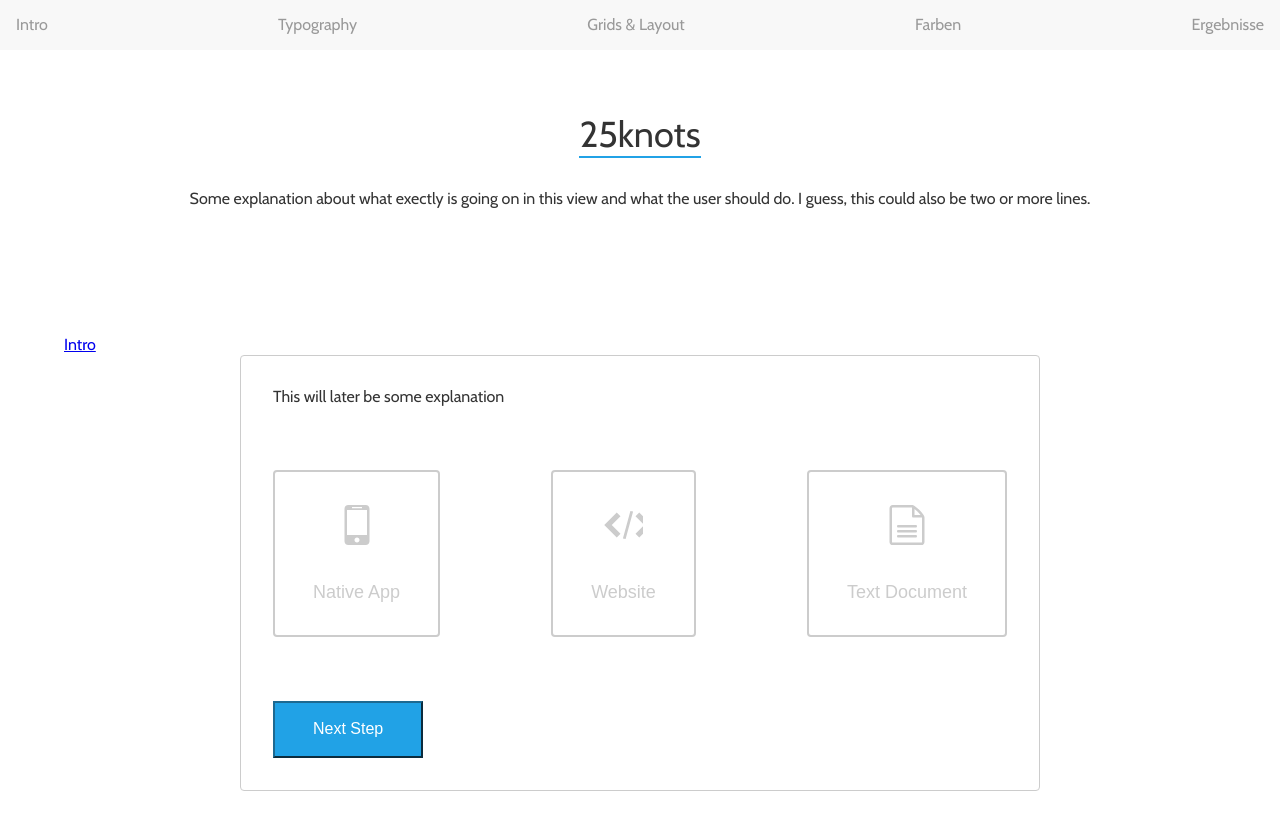
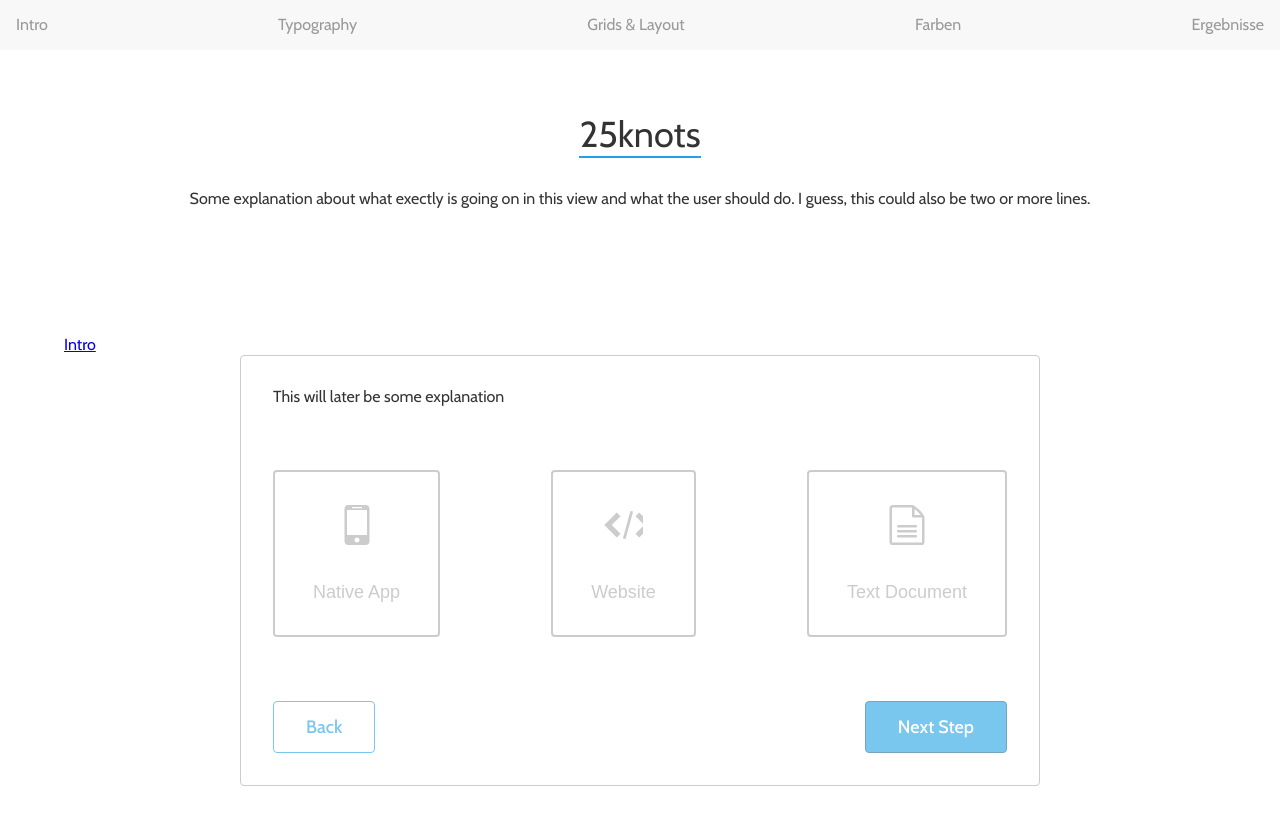
Before and after one commit to Plsr/25knots, a React app: page / in a window 1280 px wide. Shown: the top 830 px of the page. Built offline with nearby package versions, Linux system fonts and the light colour scheme.

Commit message:
Added back button to setup progress

```diff
--- a/src/actions/index.js
+++ b/src/actions/index.js
@@ -2,6 +2,7 @@
 export const NEXT_SETUP_STEP = 'NEXT_SETUP_STEP'
 export const SET_SCOPE = 'SET_SCOPE'
 export const SET_SETUP_TO_FINISHED = 'SET_SETUP_TO_FINISHED'
+export const PREVIOUS_SETUP_STEP = 'PREVIOUS_SETUP_STEP'
 
 export const nextSetupStep = () => {
   return {
@@ -21,3 +22,9 @@ export const setSetupToFinished = () => {
     type: SET_SETUP_TO_FINISHED
   }
 }
+
+export const previousSetupStep = () => {
+  return {
+    type: PREVIOUS_SETUP_STEP
+  }
+}
--- a/src/components/Setup.jsx
+++ b/src/components/Setup.jsx
@@ -20,6 +20,7 @@ function Setup(props) {
         setupOptions={props.setupOptions}
         setScope={props.setScope}
         setSetupToFinished={props.setSetupToFinished}
+        previousSetupStep={props.previousSetupStep}
       />
     )
   }
--- a/src/components/SetupProgress.jsx
+++ b/src/components/SetupProgress.jsx
@@ -14,6 +14,7 @@ class SetupProgress extends React.Component {
     super(props)
     this.handleIconButtonClick = this.handleIconButtonClick.bind(this)
     this.handleButtonClick = this.handleButtonClick.bind(this)
+    this.handleBackButtonClick = this.handleBackButtonClick.bind(this)
     this.constructIconButtons = this.constructIconButtons.bind(this)
     this.generateContent = this.generateContent.bind(this)
 
@@ -40,6 +41,10 @@ class SetupProgress extends React.Component {
     this.setState({
       activeOption: false
     })
+  }
+
+  handleBackButtonClick() {
+    this.props.previousSetupStep()
   }
 
   /**
@@ -118,7 +123,10 @@ class SetupProgress extends React.Component {
             {this.generateContent()}
           </div>
           <SpacingInset size='l' />
-          <SecondaryButton inactive={this.state.activeOption == false} onClick={this.handleButtonClick}>Next Step</SecondaryButton>
+          <div className={css(styles.buttonWrapperStyles)}>
+            <SecondaryButton inactive={this.props.setupStep < 2} onClick={this.handleBackButtonClick} variant={'outline'}>Back</SecondaryButton>
+            <SecondaryButton inactive={this.state.activeOption == false} onClick={this.handleButtonClick}>Next Step</SecondaryButton>
+          </div>
         </SpacingInset>
       </BorderedBox>
     )
--- a/src/containers/SetupContainer.js
+++ b/src/containers/SetupContainer.js
@@ -1,5 +1,5 @@
 import { connect } from 'react-redux'
-import { setScope, setSetupToFinished } from '../actions'
+import { setScope, setSetupToFinished, previousSetupStep } from '../actions'
 import Setup from '../components/Setup.jsx'
 
 const mapStatetoProps = (state, ownProps) => {
@@ -18,6 +18,9 @@ const mapDispatchToProps = (dispatch) => {
     },
     setSetupToFinished: () => {
       dispatch(setSetupToFinished())
+    },
+    previousSetupStep: () => {
+      dispatch(previousSetupStep())
     }
   }
 }
--- a/src/reducers/setup.js
+++ b/src/reducers/setup.js
@@ -1,4 +1,4 @@
-import { SET_SCOPE, SET_SETUP_TO_FINISHED } from '../actions'
+import { SET_SCOPE, SET_SETUP_TO_FINISHED, PREVIOUS_SETUP_STEP } from '../actions'
 
 const initialState = {
   setupStep: 1,
@@ -20,6 +20,11 @@ const setup = (state = initialState, action) => {
       return Object.assign({}, state, {
         setupFinished: true
       })
+    case PREVIOUS_SETUP_STEP:
+      return Object.assign({}, state, {
+        setupStep: state.setupStep - 1,
+        scopes: state.scopes.slice(0, -1)
+      })
     default:
       return state
   }
--- /dev/null
+++ b/src/styles/shared/buttons.js
@@ -0,0 +1,26 @@
+import { fontFamily, fontSizes, fontWeights } from '../base/fonts.js'
+
+export const buttonReset = {
+  border: 0,
+  padding: 0,
+  background: 'none',
+  fontFamily: fontFamily.mainFamily
+}
+
+export const buttonBaseStyles = {
+  fontSize: fontSizes.m,
+  fontWeight: fontWeights.semiBold,
+  borderWidth: '1px',
+  borderStyle: 'solid',
+  borderRadius: '4px',
+  lineHeight: 1,
+  cursor: 'pointer',
+  ':focus': {
+    outline: 'none'
+  }
+}
+
+export const buttonInactiveStyles = {
+  opacity: '0.6',
+  cursor: 'not-allowed'
+}
```
Also changed, not shown: src/styles/shared/buttonReset.js (deleted, +0 -8 lines).
